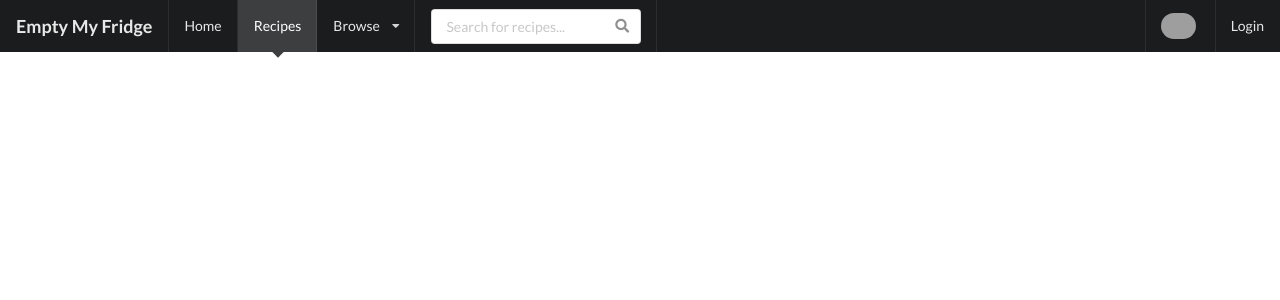
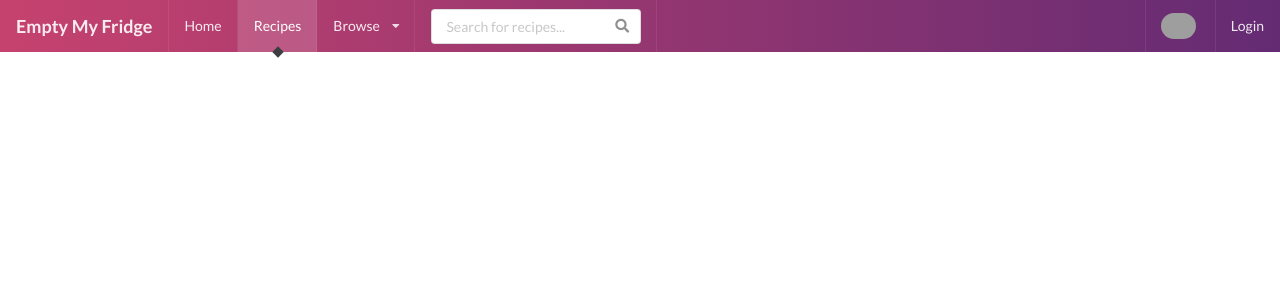
Before and after one commit to edwarddubi/empty_my_fridge_django, a Django app: page /recipe_list/ in a window 1280 px wide. Shown: the top 300 px of the page. Run offline with Django 3.2, Linux system fonts and the light colour scheme; data that the repository does not hold is empty; grey boxes are pictures that could not be loaded.

```diff
--- a/cpanel/cpanel/urls.py
+++ b/cpanel/cpanel/urls.py
@@ -20,7 +20,7 @@ from . import views
 urlpatterns = [
     path('admin/', admin.site.urls),
     path('home/', views.home, name='home'),
-    path('recipe_list/', views.recipe, name='recipes'),
+    path('recipe_list/', views.recipe_list, name='recipes'),
     path('login/', views.login, name='login'),
     path('register/', views.register, name='register'),
     path('to_home/', views._login_, name='to_home'),
--- a/cpanel/cpanel/views.py
+++ b/cpanel/cpanel/views.py
@@ -48,7 +48,7 @@ def home(request):
 
 
 @csrf_exempt
-def recipe(request):
+def recipe_list(request):
     admin = db.child("admin").child("UPLwshBH98OmbVivV").get().val()
 
     if admin["scrape"]:
--- a/cpanel/templates/recipes.html
+++ b/cpanel/templates/recipes.html
@@ -34,6 +34,21 @@
         background-color: #031F3B;
         color: white;
         text-decoration: underline;
+    }
+
+
+    .ui.inverted.menu {
+      background: #642b73; /* fallback for old browsers */
+      background: -webkit-linear-gradient(
+        to right,
+        #c6426e,
+        #642b73
+      ); /* Chrome 10-25, Safari 5.1-6 */
+      background: linear-gradient(
+        to right,
+        #c6426e,
+        #642b73
+      ); /* W3C, IE 10+/ Edge, Firefox 16+, Chrome 26+, Opera 12+, Safari 7+ */
     }
 
 
```
Also changed, not shown: cpanel/templates/home.html (+3 -40 lines).
